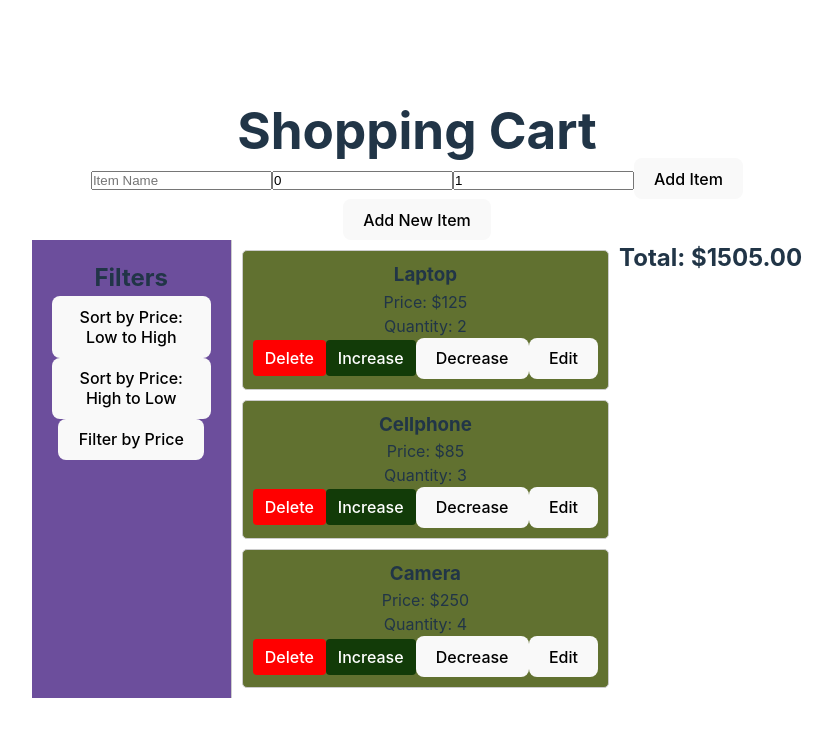
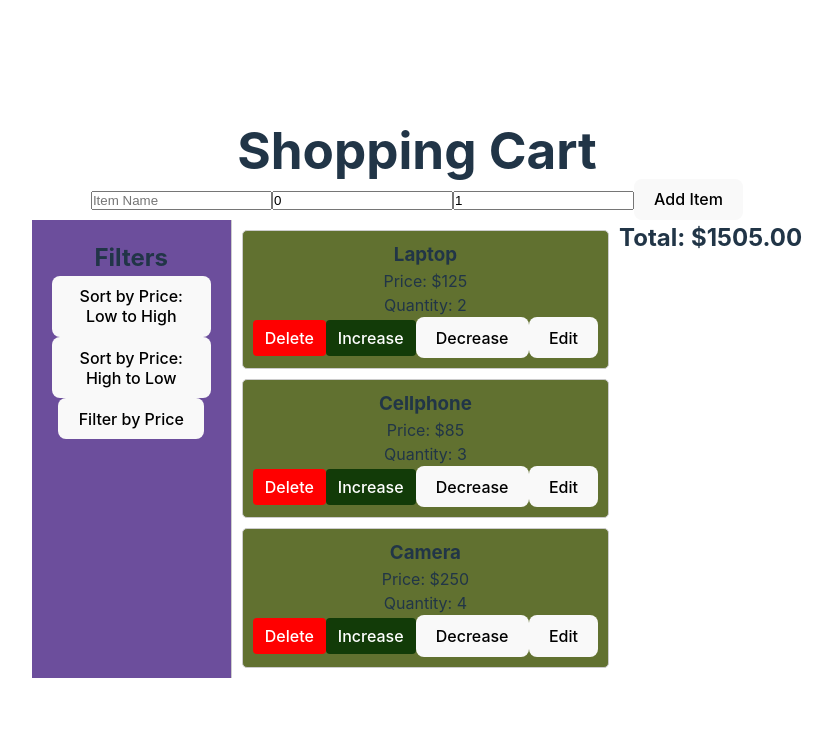
Before and after one commit to AnthonyOlmos624/Week14-, a React (Vite) app: page / in a window 1280 px wide. Shown: the top 736 px of the page, without its empty margins (223-1055 px from the left). Built offline with nearby package versions, Linux system fonts and the light colour scheme.

Commit message:
no major canges made

```diff
--- a/src/App.css
+++ b/src/App.css
@@ -9,7 +9,6 @@
   display: flex;
   justify-content: center;
   align-items: center;
-  height: 100vh; /*should be the full viewport height */
 }
 
 .App {
--- a/src/components/App.tsx
+++ b/src/components/App.tsx
@@ -75,7 +75,6 @@ function App() {
     <div className="App">
       <h1>Shopping Cart</h1>
       <ItemForm onSubmit={addOrUpdateItem} existingItem={editingItem ?? undefined} />
-      <button onClick={() => setEditingItem(null)}>Add New Item</button>
       <div style={{ display: "flex" }}>
         <Sidebar setSortOrder={setSortOrder} filterItemsByPrice={filterItemsByPrice} />
         <ItemList items={sortItems(filteredItems)} deleteItem={deleteItem} updateQuantity={updateQuantity} setEditingItem={setEditingItem} />
```
